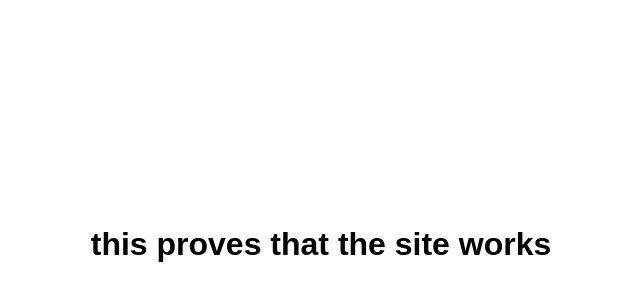
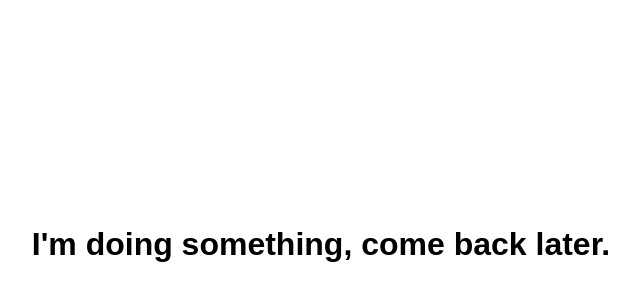
Before and after one commit to Maidehnless/maidehnless.github.io, a plain HTML site: page index.html in a window 1280 px wide. Shown: the part 156-456 px from the top of the page, without its empty margins (319-959 px from the left). Drawn offline with Linux system fonts and the light colour scheme.

Commit message:
Update index.html

```diff
--- a/index.html
+++ b/index.html
@@ -3,7 +3,7 @@
 <head>
     <meta charset="UTF-8">
     <meta name="viewport" content="width=device-width, initial-scale=1.0">
-    <title>Website Test</title>
+    <title>Why are you here?</title>
 
     <style>
         body {
@@ -22,6 +22,6 @@
     </style>
 </head>
 <body>
-    <h1>this proves that the site works</h1>
+    <h1>I'm doing something, come back later.</h1>
 </body>
 </html>
```
